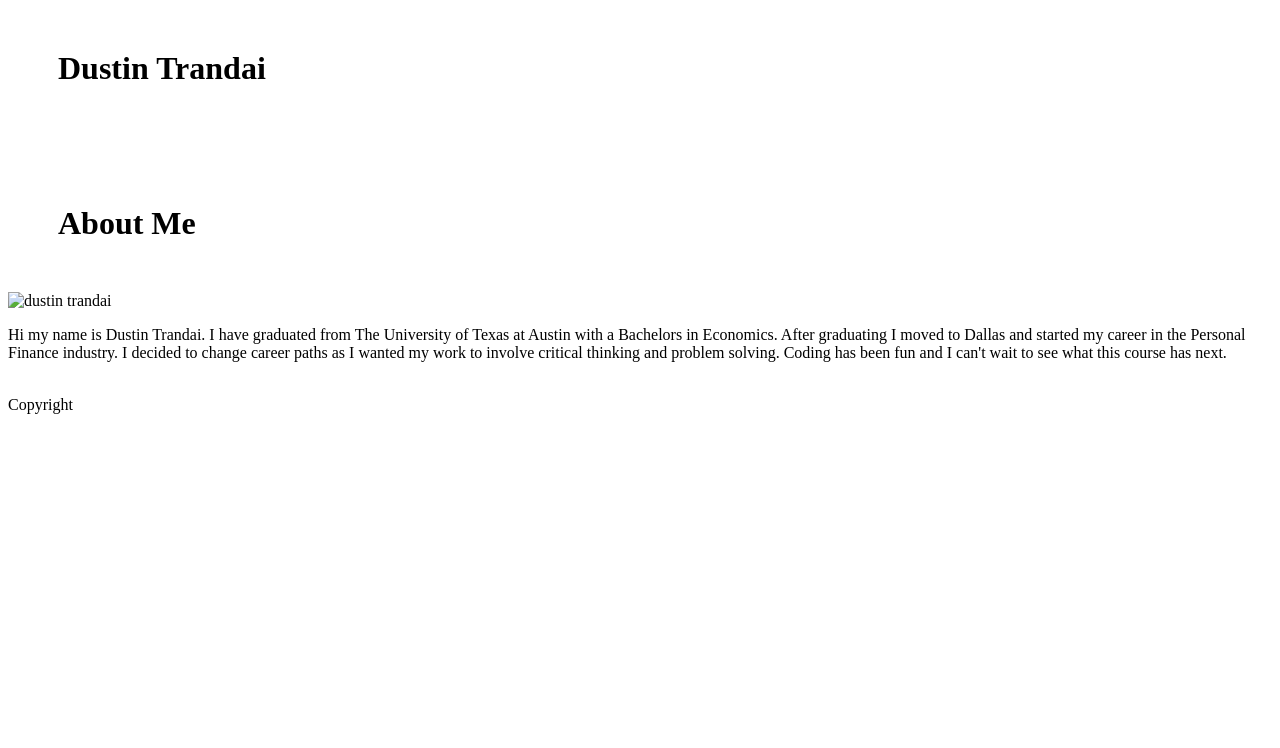
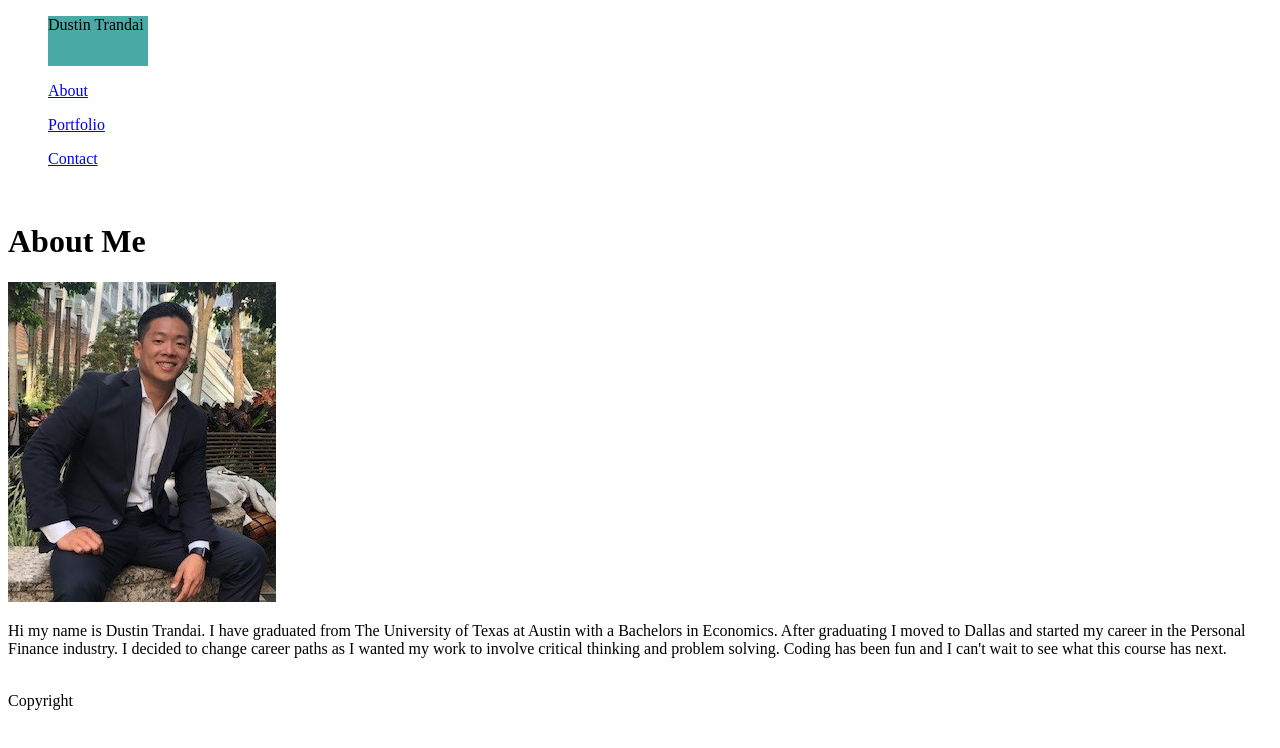
Before and after one commit to dptrandai/dptrandai.github.io, a plain HTML site: page index.html in a window 1280 px wide. Drawn offline with Linux system fonts and the light colour scheme.

Commit message:
add box and header

```diff
--- a/assets/css/style.css
+++ b/assets/css/style.css
@@ -1,9 +1,6 @@
-header{
-    background: white;
+.box{
+    width: 100px;
+    height: 50px;
+    background: #4aaaa5;
+
 }
-
-h1{
-    margin: 25px;
-    padding: 25px;
-    background: 4aaaa5;
-}
--- a/index.html
+++ b/index.html
@@ -9,12 +9,16 @@
 </head>
 <body>
     <header>
-        <h1>Dustin Trandai</h1>
+        <figure class="box">Dustin Trandai</figure>
+        <ul><a href="index.html">About</a></ul>
+        <ul><a href="portfolio.html">Portfolio</a></ul>
+        <ul><a href="contact.html">Contact</a></ul>
+
     </header>
     <br>
     <div>
         <h1>About Me</h1>
-        <img src="dustin.jpg" alt="dustin trandai">
+        <img src="assets/images/dustin.jpg" alt="dustin trandai">
         <p>Hi my name is Dustin Trandai. I have graduated from The University of Texas at Austin with a Bachelors in Economics. After graduating I moved to Dallas and started my career in the Personal Finance industry.
             I decided to change career paths as I wanted my work to involve critical thinking and problem solving. Coding has been fun and I can't wait to see what this course has next.
         </p>
```
Also changed, not shown: assets/images/dustin.jpg (added).
